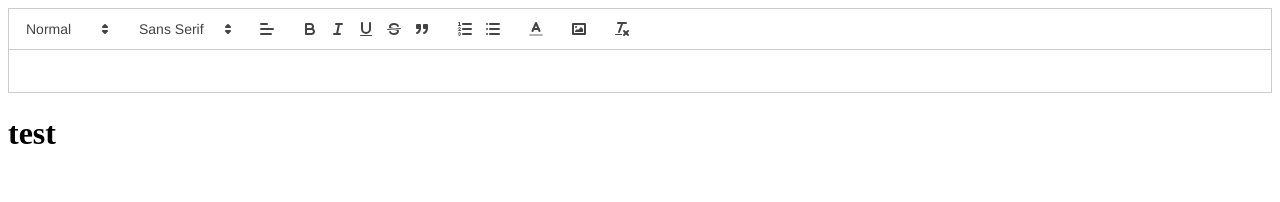
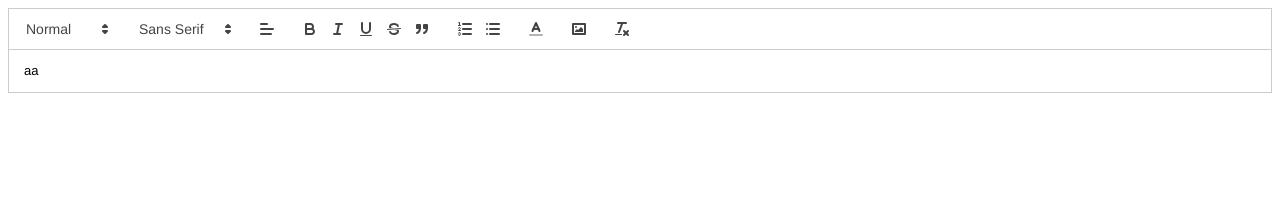
Before and after one commit to gryoh/yummy, a Next.js app: page /bo/reactQuillTest in a window 1280 px wide. Shown: the top 202 px of the page. Built offline with nearby package versions, Linux system fonts and the light colour scheme.

Commit message:
bo 레시피 디테일 quill editor 수정

```diff
--- a/src/components/bo/recipe/TextEditor.jsx
+++ b/src/components/bo/recipe/TextEditor.jsx
@@ -2,7 +2,6 @@ import 'react-quill/dist/quill.snow.css';
 import dynamic from 'next/dynamic';
 import React, {useState, useRef, useMemo} from "react";
 import AWS from "aws-sdk";
-import axios from "axios";
 
   const ReactQuill = dynamic(
       async () => {
@@ -14,8 +13,9 @@ import axios from "axios";
   );
 
 export default function TextEditor(){
-    const [value, setValue] = useState('');
+    const [value, setValue] = useState('<p>aa</p>');
     const quillRef = useRef();
+    console.log(value)
 
 
     const imageHandler = () => {
@@ -73,7 +73,7 @@ export default function TextEditor(){
 
             try {
                 //업로드할 파일의 이름으로 Date 사용
-                const name = Date.now();
+                const name = Date.now()+ "_" + file.name
                 //생성한 s3 관련 설정들
                 AWS.config.update({
                     region: 'ap-northeast-2',
@@ -135,7 +135,7 @@ export default function TextEditor(){
                 onChange={setValue}
                 modules={modules}
             />
-            <div dangerouslySetInnerHTML={{ __html :  '<h1>test</h1>' }} />
+            {/*<div dangerouslySetInnerHTML={{ __html :  value }} />*/}
         </div>
     )
 
```
